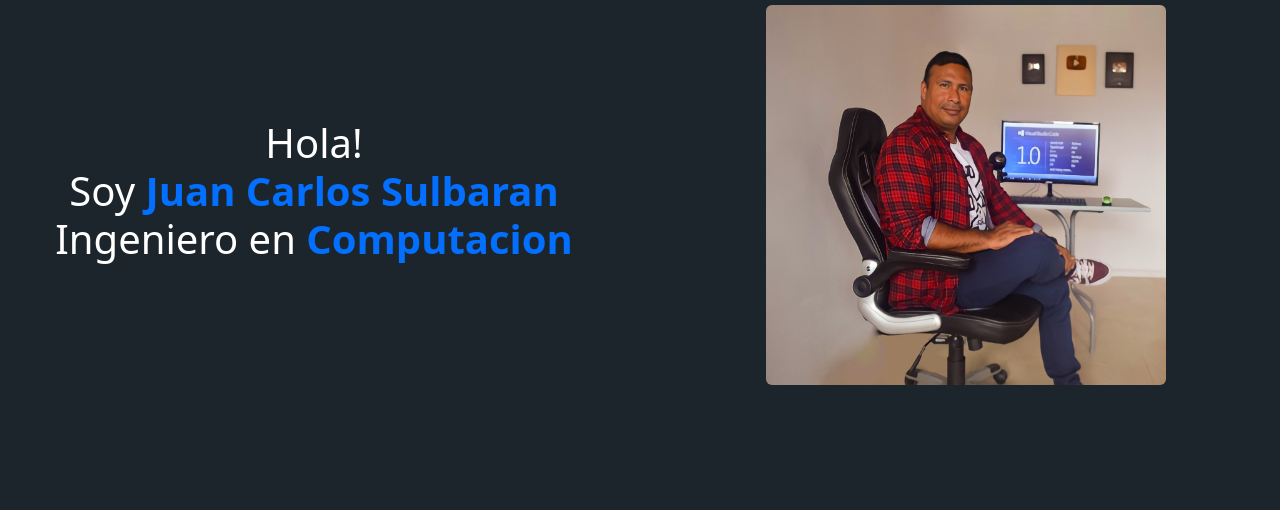
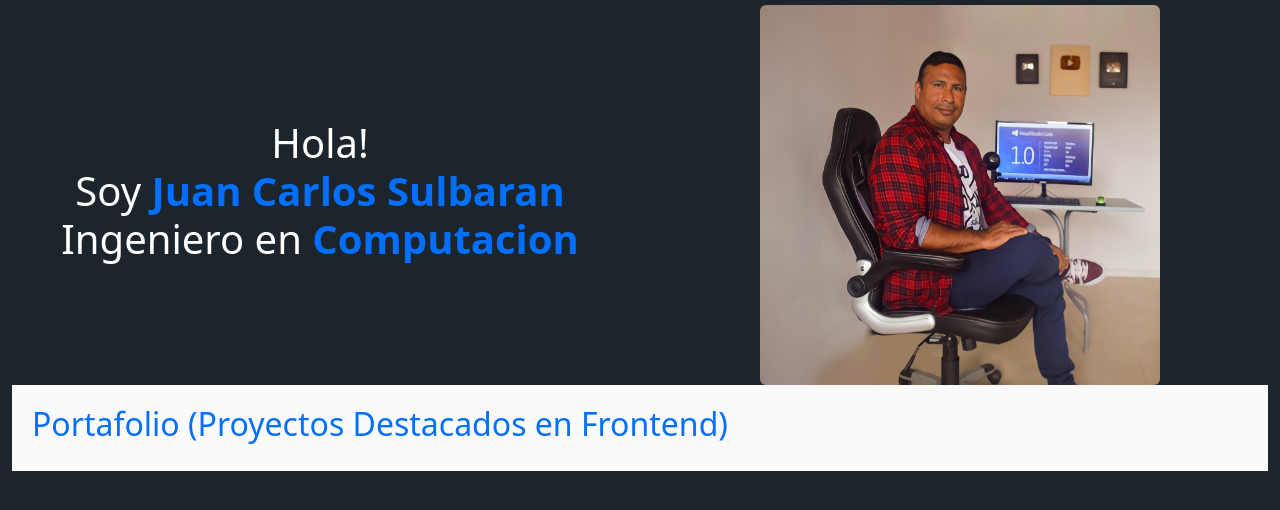
Before and after one commit to sulbaranjc/personal, a plain HTML site: page index.html in a window 1280 px wide. Shown: the part 170-680 px from the top of the page. Drawn offline with nearby package versions, Linux system fonts and the light colour scheme.

Commit message:
Perotafolio en dev

```diff
--- a/css/style.css
+++ b/css/style.css
@@ -19,3 +19,9 @@ margin-top: 80px;
 h1 strong {
   color: #026fff;
 }
+.portafolio {
+  background: #fafafa;
+  color: #026fff;
+
+  padding: 20px;
+}
--- a/index.html
+++ b/index.html
@@ -14,7 +14,7 @@
 <link rel="stylesheet" href="./css/style.css">
 </head>
 
-<body class="principal">
+<body class="principal container-fluid">
   <header class="cabecera">
     <!-- place navbar here -->
     <div class="row justify-content-start align-items-start ">
@@ -58,9 +58,11 @@
       width="400" height="380"alt="imagen principal del sitio">
     </div>
   </section>
-  <main>
-
-  </main>
+  <section class="">
+    <div class="portafolio ">
+      <h2>Portafolio (Proyectos Destacados en Frontend)</h2>
+    </div>
+  </section>
   <footer>
     <!-- place footer here -->
   </footer>
```
